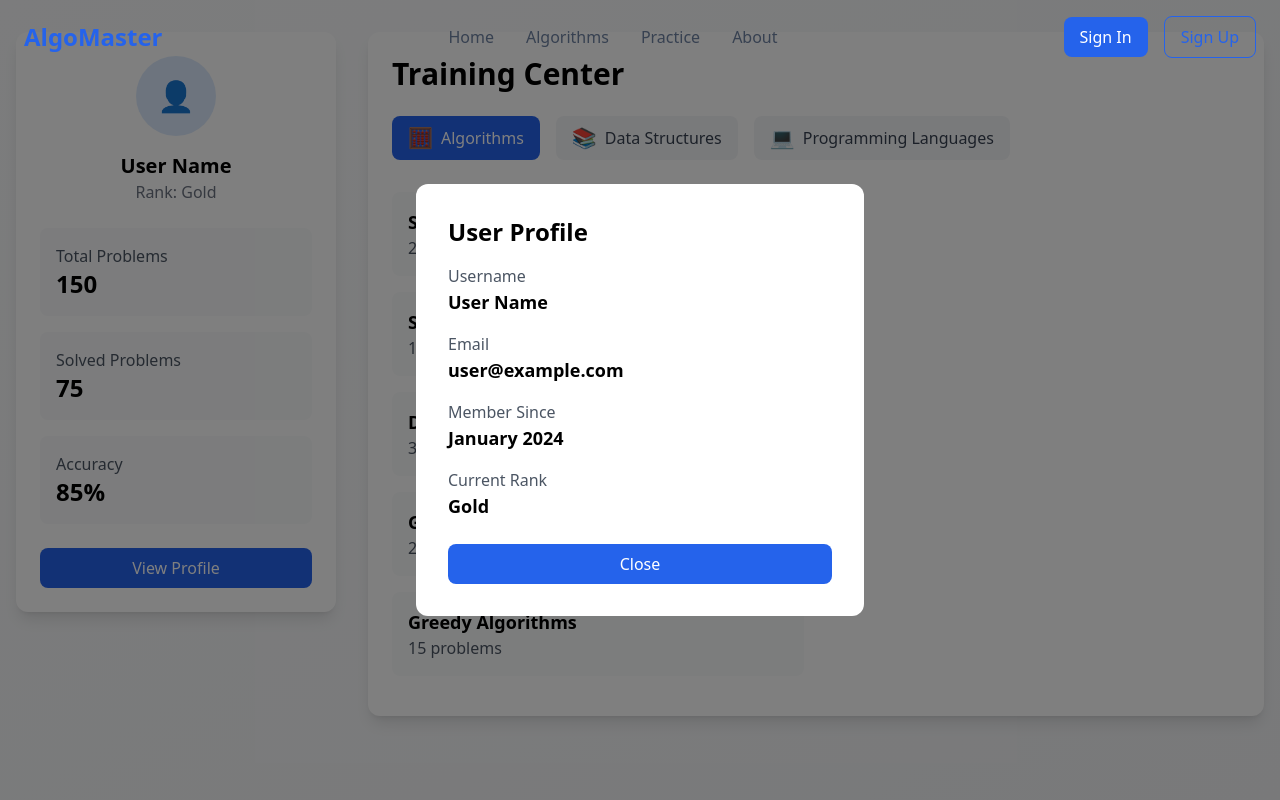
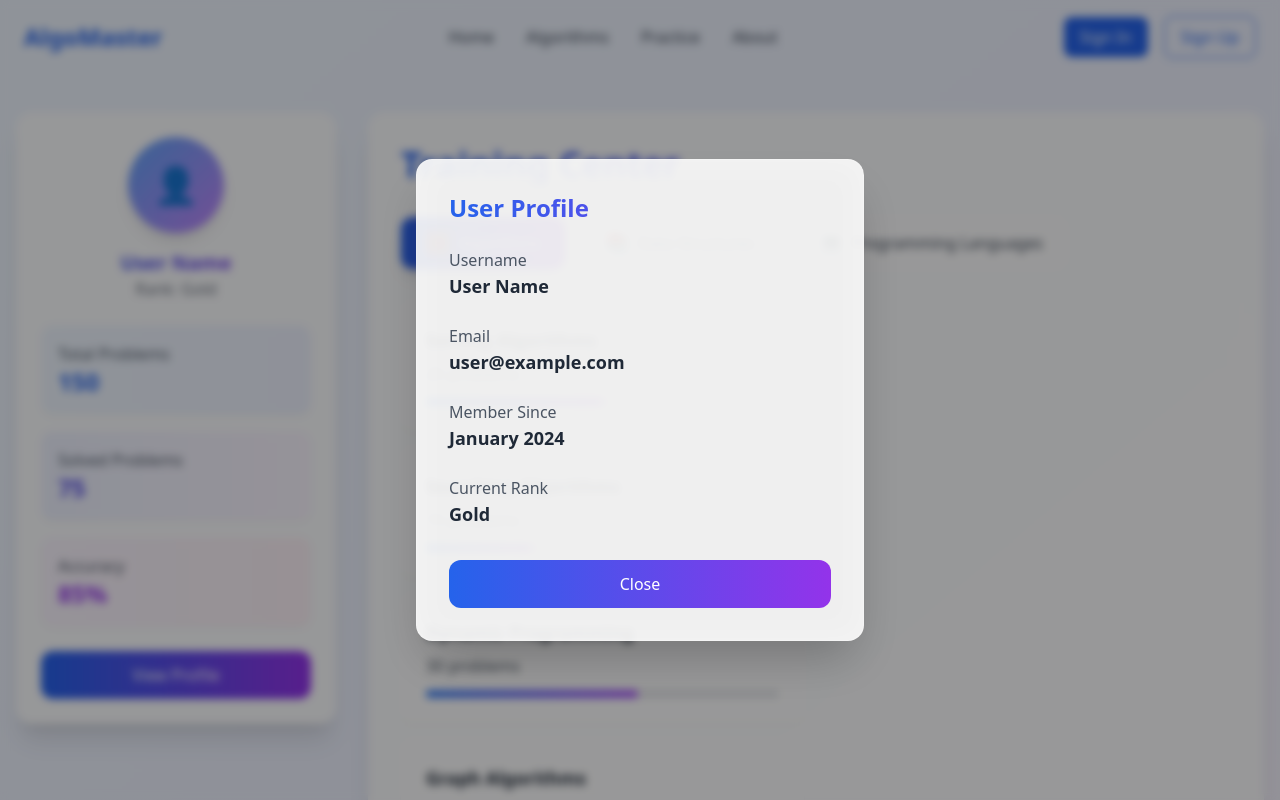
Before and after one commit to NNTN32/WebsiteAlgorithims, a React (Vite) app: page /train in a window 1280 px wide. Both pictures are taken after a click on the button "View Profile". Shown: the top 800 px of the page. Built offline with nearby package versions, Linux system fonts and the light colour scheme.

Commit message:
UpdatePageTrain

```diff
--- a/src/pages/Users/Train.jsx
+++ b/src/pages/Users/Train.jsx
@@ -42,46 +42,92 @@ const Train = () => {
     rank: 'Gold',
   };
 
+  const containerVariants = {
+    hidden: { opacity: 0 },
+    visible: {
+      opacity: 1,
+      transition: {
+        staggerChildren: 0.1
+      }
+    }
+  };
+
+  const itemVariants = {
+    hidden: { y: 20, opacity: 0 },
+    visible: {
+      y: 0,
+      opacity: 1,
+      transition: {
+        type: "spring",
+        stiffness: 100
+      }
+    }
+  };
+
   return (
-    <div className="min-h-screen bg-gradient-to-br from-gray-50 to-gray-100">
+    <div className="min-h-screen bg-gradient-to-br from-blue-50 via-indigo-50 to-purple-50 pt-20">
       <div className="container mx-auto px-4 py-8">
         <div className="flex gap-8">
           {/* Sidebar */}
           <motion.div
             initial={{ x: -100, opacity: 0 }}
             animate={{ x: 0, opacity: 1 }}
-            transition={{ duration: 0.5 }}
-            className="w-80 bg-white rounded-xl shadow-lg p-6 h-fit sticky top-8"
+            transition={{
+              type: "spring",
+              stiffness: 100,
+              damping: 15
+            }}
+            className="w-80 bg-white/80 backdrop-blur-lg rounded-2xl shadow-xl p-6 h-fit sticky top-24 border border-white/20"
           >
             <div className="text-center mb-6">
-              <div className="w-20 h-20 bg-blue-100 rounded-full mx-auto mb-4 flex items-center justify-center">
-                <span className="text-3xl">👤</span>
-              </div>
-              <h3 className="text-xl font-semibold">User Name</h3>
+              <motion.div
+                className="w-24 h-24 bg-gradient-to-br from-blue-400 to-purple-400 rounded-full mx-auto mb-4 flex items-center justify-center shadow-lg"
+                whileHover={{ scale: 1.05 }}
+                whileTap={{ scale: 0.95 }}
+              >
+                <span className="text-4xl">👤</span>
+              </motion.div>
+              <h3 className="text-xl font-semibold bg-clip-text text-transparent bg-gradient-to-r from-blue-600 to-purple-600">User Name</h3>
               <p className="text-gray-500">Rank: {userStats.rank}</p>
             </div>
 
-            <div className="space-y-4 mb-6">
-              <div className="bg-gray-50 p-4 rounded-lg">
+            <motion.div
+              variants={containerVariants}
+              initial="hidden"
+              animate="visible"
+              className="space-y-4 mb-6"
+            >
+              <motion.div
+                variants={itemVariants}
+                className="bg-gradient-to-r from-blue-50 to-indigo-50 p-4 rounded-xl shadow-sm border border-white/50"
+              >
                 <p className="text-gray-600">Total Problems</p>
-                <p className="text-2xl font-bold">{userStats.totalProblems}</p>
-              </div>
-              <div className="bg-gray-50 p-4 rounded-lg">
+                <p className="text-2xl font-bold text-blue-600">{userStats.totalProblems}</p>
+              </motion.div>
+              <motion.div
+                variants={itemVariants}
+                className="bg-gradient-to-r from-indigo-50 to-purple-50 p-4 rounded-xl shadow-sm border border-white/50"
+              >
                 <p className="text-gray-600">Solved Problems</p>
-                <p className="text-2xl font-bold">{userStats.solvedProblems}</p>
-              </div>
-              <div className="bg-gray-50 p-4 rounded-lg">
+                <p className="text-2xl font-bold text-indigo-600">{userStats.solvedProblems}</p>
+              </motion.div>
+              <motion.div
+                variants={itemVariants}
+                className="bg-gradient-to-r from-purple-50 to-pink-50 p-4 rounded-xl shadow-sm border border-white/50"
+              >
                 <p className="text-gray-600">Accuracy</p>
-                <p className="text-2xl font-bold">{userStats.accuracy}%</p>
-              </div>
-            </div>
+                <p className="text-2xl font-bold text-purple-600">{userStats.accuracy}%</p>
+              </motion.div>
+            </motion.div>
 
-            <button
+            <motion.button
+              whileHover={{ scale: 1.02 }}
+              whileTap={{ scale: 0.98 }}
               onClick={() => setShowProfileModal(true)}
-              className="w-full bg-blue-600 text-white py-2 rounded-lg hover:bg-blue-700 transition-colors"
+              className="w-full bg-gradient-to-r from-blue-600 to-purple-600 text-white py-3 rounded-xl hover:shadow-lg transition-all duration-300 font-medium"
             >
               View Profile
-            </button>
+            </motion.button>
           </motion.div>
 
           {/* Main Content */}
@@ -91,21 +137,21 @@ const Train = () => {
             transition={{ duration: 0.5, delay: 0.2 }}
             className="flex-1"
           >
-            <div className="bg-white rounded-xl shadow-lg p-6 mb-8">
-              <h1 className="text-3xl font-bold mb-6">Training Center</h1>
+            <div className="bg-white/80 backdrop-blur-lg rounded-2xl shadow-xl p-8 border border-white/20">
+              <h1 className="text-4xl font-bold mb-8 bg-clip-text text-transparent bg-gradient-to-r from-blue-600 to-purple-600">Training Center</h1>
 
               {/* Category Tabs */}
-              <div className="flex gap-4 mb-8">
+              <div className="flex gap-4 mb-8 flex-wrap">
                 {categories.map((category) => (
                   <motion.button
                     key={category.id}
-                    whileHover={{ scale: 1.05 }}
+                    whileHover={{ scale: 1.05, y: -2 }}
                     whileTap={{ scale: 0.95 }}
                     onClick={() => setSelectedCategory(category.id)}
-                    className={`flex items-center gap-2 px-4 py-2 rounded-lg transition-colors ${
+                    className={`flex items-center gap-2 px-6 py-3 rounded-xl transition-all duration-300 ${
                       selectedCategory === category.id
-                        ? 'bg-blue-600 text-white'
-                        : 'bg-gray-100 text-gray-700 hover:bg-gray-200'
+                        ? 'bg-gradient-to-r from-blue-600 to-purple-600 text-white shadow-lg'
+                        : 'bg-white/50 text-gray-700 hover:bg-white hover:shadow-md'
                     }`}
                   >
                     <span className="text-xl">{category.icon}</span>
@@ -115,26 +161,43 @@ const Train = () => {
               </div>
 
               {/* Content Grid */}
-              <div className="grid grid-cols-1 md:grid-cols-2 gap-6">
+              <motion.div
+                variants={containerVariants}
+                initial="hidden"
+                animate="visible"
+                className="grid grid-cols-1 md:grid-cols-2 gap-6"
+              >
                 <AnimatePresence mode="wait">
                   {selectedCategory === 'algorithms' && (
                     <motion.div
                       key="algorithms"
-                      initial={{ opacity: 0, x: -20 }}
-                      animate={{ opacity: 1, x: 0 }}
+                      className="grid gap-4"
+                      variants={containerVariants}
+                      initial="hidden"
+                      animate="visible"
                       exit={{ opacity: 0, x: 20 }}
-                      transition={{ duration: 0.3 }}
                     >
                       {algorithms.map((algo, index) => (
                         <motion.div
                           key={algo.name}
-                          initial={{ opacity: 0, y: 20 }}
-                          animate={{ opacity: 1, y: 0 }}
-                          transition={{ duration: 0.3, delay: index * 0.1 }}
-                          className="bg-gray-50 p-4 rounded-lg mb-4 hover:bg-gray-100 transition-colors"
+                          variants={itemVariants}
+                          whileHover={{
+                            scale: 1.02,
+                            backgroundColor: "rgba(255, 255, 255, 0.9)",
+                            transition: { duration: 0.2 }
+                          }}
+                          className="bg-white/50 p-6 rounded-xl border border-white/50 shadow-sm hover:shadow-md transition-all duration-300"
                         >
-                          <h3 className="text-lg font-semibold">{algo.name}</h3>
-                          <p className="text-gray-600">{algo.problems} problems</p>
+                          <h3 className="text-lg font-semibold text-gray-800">{algo.name}</h3>
+                          <p className="text-gray-600 mt-2">{algo.problems} problems</p>
+                          <div className="mt-3 w-full bg-gray-200 rounded-full h-2">
+                            <motion.div
+                              initial={{ width: 0 }}
+                              animate={{ width: `${(algo.problems / 50) * 100}%` }}
+                              transition={{ duration: 1, delay: index * 0.1 }}
+                              className="h-full bg-gradient-to-r from-blue-500 to-purple-500 rounded-full"
+                            />
+                          </div>
                         </motion.div>
                       ))}
                     </motion.div>
@@ -143,21 +206,33 @@ const Train = () => {
                   {selectedCategory === 'data-structures' && (
                     <motion.div
                       key="data-structures"
-                      initial={{ opacity: 0, x: -20 }}
-                      animate={{ opacity: 1, x: 0 }}
+                      className="grid gap-4"
+                      variants={containerVariants}
+                      initial="hidden"
+                      animate="visible"
                       exit={{ opacity: 0, x: 20 }}
-                      transition={{ duration: 0.3 }}
                     >
                       {dataStructures.map((ds, index) => (
                         <motion.div
                           key={ds.name}
-                          initial={{ opacity: 0, y: 20 }}
-                          animate={{ opacity: 1, y: 0 }}
-                          transition={{ duration: 0.3, delay: index * 0.1 }}
-                          className="bg-gray-50 p-4 rounded-lg mb-4 hover:bg-gray-100 transition-colors"
+                          variants={itemVariants}
+                          whileHover={{
+                            scale: 1.02,
+                            backgroundColor: "rgba(255, 255, 255, 0.9)",
+                            transition: { duration: 0.2 }
+                          }}
+                          className="bg-white/50 p-6 rounded-xl border border-white/50 shadow-sm hover:shadow-md transition-all duration-300"
                         >
-                          <h3 className="text-lg font-semibold">{ds.name}</h3>
-                          <p className="text-gray-600">{ds.problems} problems</p>
+                          <h3 className="text-lg font-semibold text-gray-800">{ds.name}</h3>
+                          <p className="text-gray-600 mt-2">{ds.problems} problems</p>
+                          <div className="mt-3 w-full bg-gray-200 rounded-full h-2">
+                            <motion.div
+                              initial={{ width: 0 }}
+                              animate={{ width: `${(ds.problems / 50) * 100}%` }}
+                              transition={{ duration: 1, delay: index * 0.1 }}
+                              className="h-full bg-gradient-to-r from-blue-500 to-purple-500 rounded-full"
+                            />
+                          </div>
                         </motion.div>
                       ))}
                     </motion.div>
@@ -166,27 +241,39 @@ const Train = () => {
                   {selectedCategory === 'languages' && (
                     <motion.div
                       key="languages"
-                      initial={{ opacity: 0, x: -20 }}
-                      animate={{ opacity: 1, x: 0 }}
+                      className="grid gap-4"
+                      variants={containerVariants}
+                      initial="hidden"
+                      animate="visible"
                       exit={{ opacity: 0, x: 20 }}
-                      transition={{ duration: 0.3 }}
                     >
                       {languages.map((lang, index) => (
                         <motion.div
                           key={lang.name}
-                          initial={{ opacity: 0, y: 20 }}
-                          animate={{ opacity: 1, y: 0 }}
-                          transition={{ duration: 0.3, delay: index * 0.1 }}
-                          className="bg-gray-50 p-4 rounded-lg mb-4 hover:bg-gray-100 transition-colors"
+                          variants={itemVariants}
+                          whileHover={{
+                            scale: 1.02,
+                            backgroundColor: "rgba(255, 255, 255, 0.9)",
+                            transition: { duration: 0.2 }
+                          }}
+                          className="bg-white/50 p-6 rounded-xl border border-white/50 shadow-sm hover:shadow-md transition-all duration-300"
                         >
-                          <h3 className="text-lg font-semibold">{lang.name}</h3>
-                          <p className="text-gray-600">{lang.problems} problems</p>
+                          <h3 className="text-lg font-semibold text-gray-800">{lang.name}</h3>
+                          <p className="text-gray-600 mt-2">{lang.problems} problems</p>
+                          <div className="mt-3 w-full bg-gray-200 rounded-full h-2">
+                            <motion.div
+                              initial={{ width: 0 }}
+                              animate={{ width: `${(lang.problems / 50) * 100}%` }}
+                              transition={{ duration: 1, delay: index * 0.1 }}
+                              className="h-full bg-gradient-to-r from-blue-500 to-purple-500 rounded-full"
+                            />
+                          </div>
                         </motion.div>
                       ))}
                     </motion.div>
                   )}
                 </AnimatePresence>
-              </div>
+              </motion.div>
             </div>
           </motion.div>
         </div>
@@ -199,41 +286,43 @@ const Train = () => {
             initial={{ opacity: 0 }}
             animate={{ opacity: 1 }}
             exit={{ opacity: 0 }}
-            className="fixed inset-0 bg-black bg-opacity-50 flex items-center justify-center p-4"
+            className="fixed inset-0 bg-black/40 backdrop-blur-sm flex items-center justify-center p-4 z-50"
             onClick={() => setShowProfileModal(false)}
           >
             <motion.div
-              initial={{ scale: 0.9, opacity: 0 }}
-              animate={{ scale: 1, opacity: 1 }}
-              exit={{ scale: 0.9, opacity: 0 }}
-              className="bg-white rounded-xl p-8 max-w-md w-full"
+              initial={{ scale: 0.9, opacity: 0, y: 20 }}
+              animate={{ scale: 1, opacity: 1, y: 0 }}
+              exit={{ scale: 0.9, opacity: 0, y: 20 }}
+              className="bg-white/90 backdrop-blur-lg rounded-2xl p-8 max-w-md w-full shadow-2xl border border-white/20"
               onClick={(e) => e.stopPropagation()}
             >
-              <h2 className="text-2xl font-bold mb-4">User Profile</h2>
-              <div className="space-y-4">
-                <div>
+              <h2 className="text-2xl font-bold mb-6 bg-clip-text text-transparent bg-gradient-to-r from-blue-600 to-purple-600">User Profile</h2>
+              <div className="space-y-6">
+                <motion.div variants={itemVariants}>
                   <p className="text-gray-600">Username</p>
-                  <p className="text-lg font-semibold">User Name</p>
-                </div>
-                <div>
+                  <p className="text-lg font-semibold text-gray-800">User Name</p>
+                </motion.div>
+                <motion.div variants={itemVariants}>
                   <p className="text-gray-600">Email</p>
-                  <p className="text-lg font-semibold">user@example.com</p>
-                </div>
-                <div>
+                  <p className="text-lg font-semibold text-gray-800">user@example.com</p>
+                </motion.div>
+                <motion.div variants={itemVariants}>
                   <p className="text-gray-600">Member Since</p>
-                  <p className="text-lg font-semibold">January 2024</p>
-                </div>
-                <div>
+                  <p className="text-lg font-semibold text-gray-800">January 2024</p>
+                </motion.div>
+                <motion.div variants={itemVariants}>
                   <p className="text-gray-600">Current Rank</p>
-                  <p className="text-lg font-semibold">{userStats.rank}</p>
-                </div>
+                  <p className="text-lg font-semibold text-gray-800">{userStats.rank}</p>
+                </motion.div>
               </div>
-              <button
+              <motion.button
+                whileHover={{ scale: 1.02 }}
+                whileTap={{ scale: 0.98 }}
                 onClick={() => setShowProfileModal(false)}
-                className="mt-6 w-full bg-blue-600 text-white py-2 rounded-lg hover:bg-blue-700 transition-colors"
+                className="mt-8 w-full bg-gradient-to-r from-blue-600 to-purple-600 text-white py-3 rounded-xl hover:shadow-lg transition-all duration-300 font-medium"
               >
                 Close
-              </button>
+              </motion.button>
             </motion.div>
           </motion.div>
         )}
```
